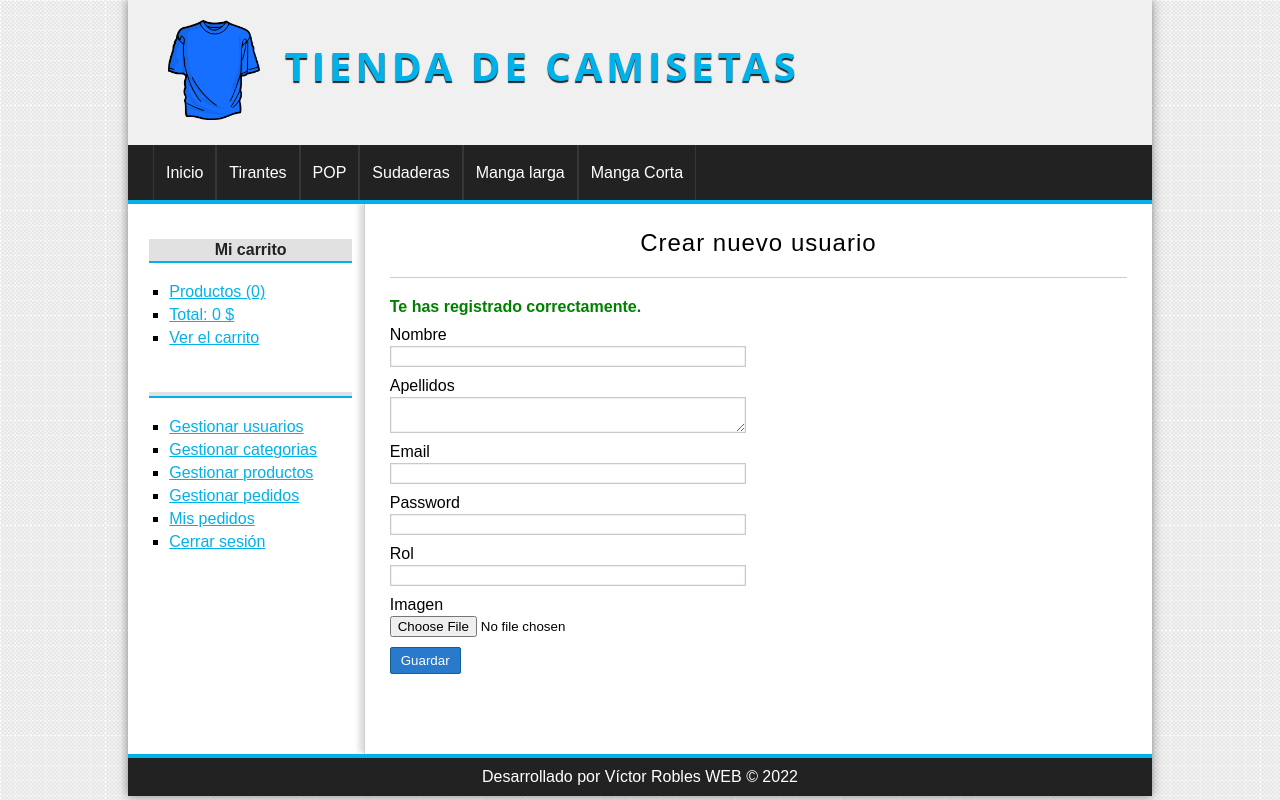
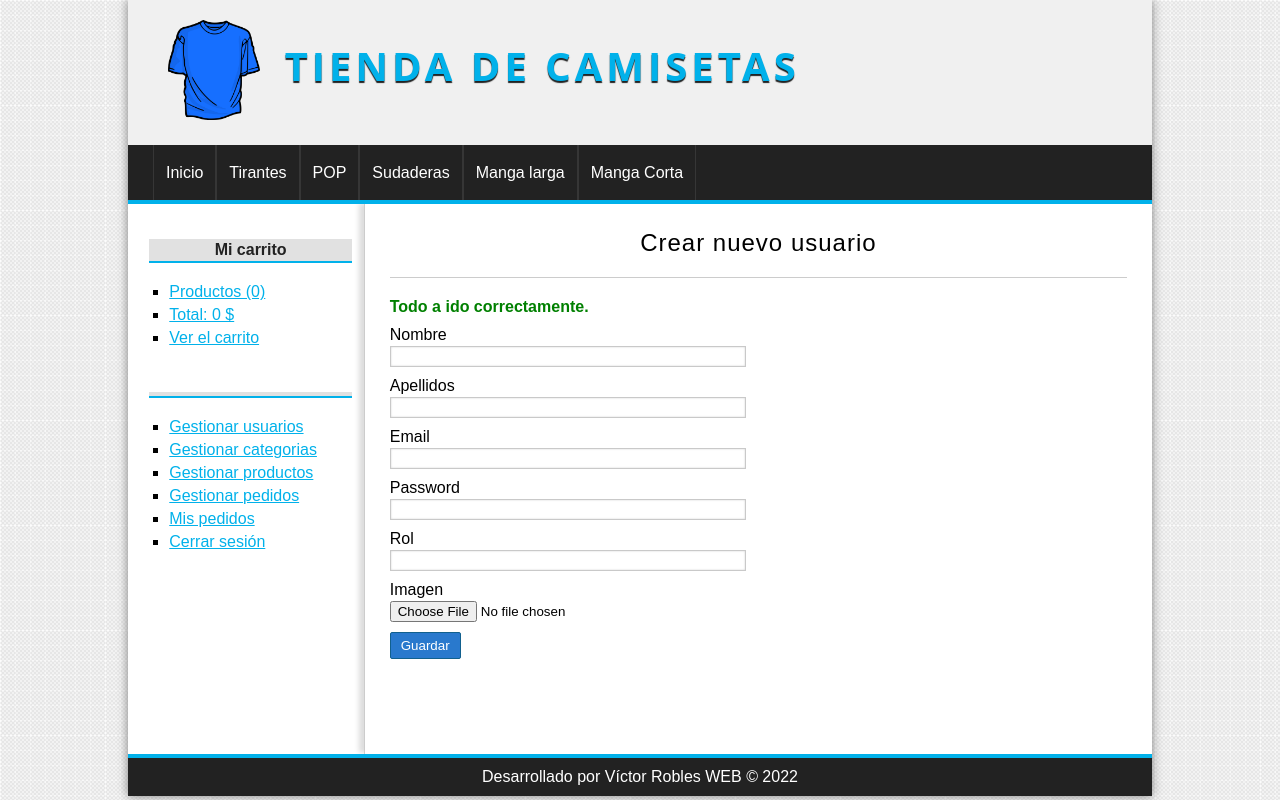
Before and after one commit to Restivejuvi/TiendaCamisetasPHP, a PHP site: page /Taller/usuario/crear in a window 1280 px wide. Run offline with PHP 8.4, Linux system fonts and the light colour scheme; the visitor is signed in with stand-in values (Sample User, id 1); data comes from the database, SQL or seed files in the repository; data that the repository does not hold is empty; some libraries are stand-ins or nearby versions.

Commit message:
actualizado

```diff
--- a/Tienda/master-php/controllers/UsuarioController.php
+++ b/Tienda/master-php/controllers/UsuarioController.php
@@ -93,7 +93,8 @@ class usuarioController
 	public function save()
 	{
 		if (isset($_POST)) {
-
+			//var_dump($_POST);
+			//die();
 			$nombre = isset($_POST['nombre']) ? $_POST['nombre'] : false;
 			$apellidos = isset($_POST['apellidos']) ? $_POST['apellidos'] : false;
 			$email = isset($_POST['email']) ? $_POST['email'] : false;
--- a/Tienda/master-php/models/Usuario.php
+++ b/Tienda/master-php/models/Usuario.php
@@ -10,7 +10,7 @@ class Usuario
 	private $rol;
 	private $imagen;
 	private $db;
-	private $direccion;
+	//private $direccion;
 
 	public function __construct()
 	{
@@ -100,7 +100,7 @@ class Usuario
 	public function save()
 	{
 
-		$sql = "INSERT INTO usuarios VALUES(NULL, '{$this->getNombre()}', '{$this->getApellidos()}', '{$this->getEmail()}', '{$this->getPassword()}', 'user', null, '{$this->getDireccion()}');";
+		$sql = "INSERT INTO usuarios VALUES(NULL, '{$this->getNombre()}', '{$this->getApellidos()}', '{$this->getEmail()}', '{$this->getPassword()}', 'user', null', '{$this->getDireccion()}');";
 		$save = $this->db->query($sql);
 
 		$result = false;
--- a/Tienda/master-php/views/usuario/crear.php
+++ b/Tienda/master-php/views/usuario/crear.php
@@ -11,14 +11,14 @@
 
 	<?php $url_action = base_url . "usuario/saveAdmin"; ?>
 
-	<!--Notificaciones de registro del admin -->
+	<!--Notificaciones de registro -->
 	<?php if (isset($_SESSION['register']) && $_SESSION['register'] == 'complete') : ?>
 
-		<strong class="alert_green">Te has registrado correctamente.</strong>
+		<strong class="alert_green">Todo a ido correctamente.</strong>
 
 	<?php elseif (isset($_SESSION['register']) && $_SESSION['register'] == 'failed') : ?>
 
-		<strong class="alert_red">No has podido registrarte, por favor revisa los datos introducidos.</strong>
+		<strong class="alert_red">Algún dato incorrecto, por favor revisa los datos introducidos.</strong>
 
 	<?php endif; ?>
 	<!--Borramos sesion -->
@@ -34,12 +34,12 @@
 		<input type="text" name="nombre" value="<?= isset($user) && is_object($user) ? $user->nombre : ''; ?>" />
 
 		<label for="apellidos">Apellidos</label>
-		<textarea name="apellidos"><?= isset($user) && is_object($user) ? $user->apellidos : ''; ?></textarea>
+		<input type="text" name="apellidos" value="<?= isset($user) && is_object($user) ? $user->apellidos : ''; ?>" />
 
 		<label for="email">Email</label>
 		<input type="text" name="email" value="<?= isset($user) && is_object($user) ? $user->email : ''; ?>" />
 		<!--manejamos la contraseña -->
-		<?php if (!isset($edit) && !isset($user) && !is_object($user)) : ?>
+		<?php if (!isset($edit) && !isset($user)) : ?>
 			<label for="password">Password</label>
 			<input type="text" name="password" value="<?= isset($user) && is_object($user) ? $user->password : ''; ?>" />
 
--- a/Tienda/master-php/views/usuario/editardatos.php
+++ b/Tienda/master-php/views/usuario/editardatos.php
@@ -7,7 +7,7 @@
 
 <?php elseif (isset($_SESSION['userMod']) && $_SESSION['userMod'] != 'complete') : ?>
 
-    <strong class="alert_red">A ocurrido un problema al modificar el usuario</strong>
+    <strong class="alert_red">A ocurrido un problema al modificar el usuario, revise los datos que ha introducido</strong>
 
 <?php endif; ?>
 
--- a/Tienda/master-php/views/usuario/registro.php
+++ b/Tienda/master-php/views/usuario/registro.php
@@ -16,7 +16,7 @@
 
 <!--Metodo POST para guardar las nuevas cuentas registradas -->
 <form action="<?= base_url ?>usuario/save" method="POST">
-	<!-- -->
+
 	<label for="nombre">Nombre</label>
 	<input type="text" name="nombre" required />
 
```
